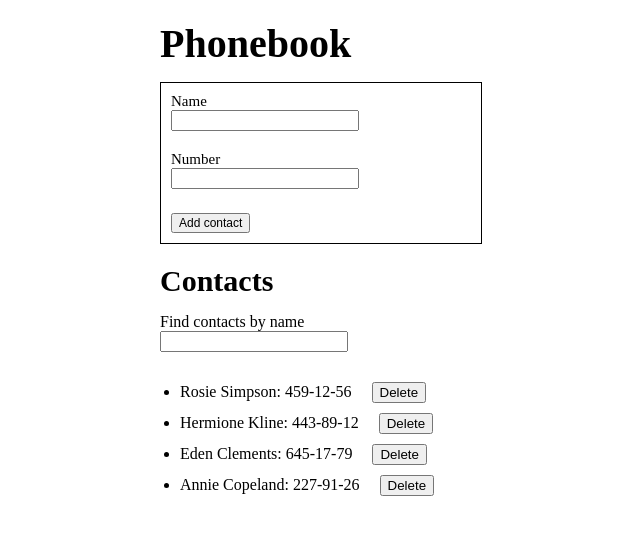
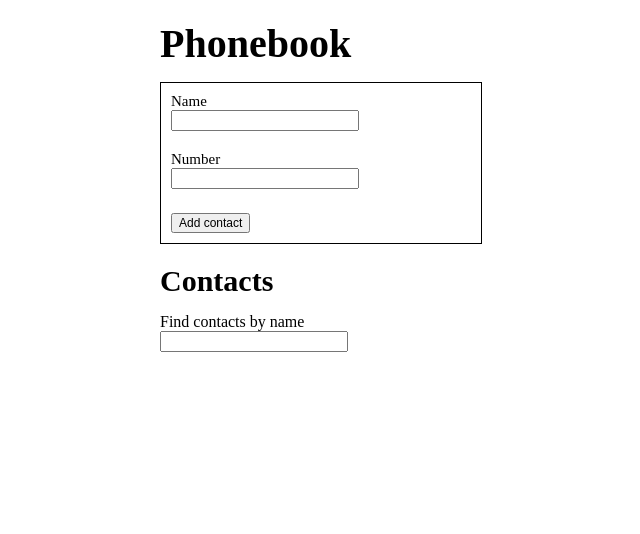
Before and after one commit to Midland707/goit-react-hw-03-phonebook, a React (Create React App) app: page / in a window 1280 px wide. Shown: the top 534 px of the page, without its empty margins (319-959 px from the left). Built offline with nearby package versions, Linux system fonts and the light colour scheme.

Commit message:
add contacts to localStorage

```diff
--- a/src/components/App.jsx
+++ b/src/components/App.jsx
@@ -6,13 +6,33 @@ import css from './App.module.css';
 export class App extends Component {
   state = {
     contacts: [
-      { id: 'id-1', name: 'Rosie Simpson', number: '459-12-56' },
-      { id: 'id-2', name: 'Hermione Kline', number: '443-89-12' },
-      { id: 'id-3', name: 'Eden Clements', number: '645-17-79' },
-      { id: 'id-4', name: 'Annie Copeland', number: '227-91-26' },
+      // { id: 'id-1', name: 'Rosie Simpson', number: '459-12-56' },
+      // { id: 'id-2', name: 'Hermione Kline', number: '443-89-12' },
+      // { id: 'id-3', name: 'Eden Clements', number: '645-17-79' },
+      // { id: 'id-4', name: 'Annie Copeland', number: '227-91-26' },
     ],
     filter: '',
   };
+
+  componentDidMount() {
+    const contactsStorage = localStorage.getItem('contactsStorage');
+    console.log('Mount contactsStorage =', contactsStorage);
+    const parsedContacts = JSON.parse(contactsStorage);
+    if (parsedContacts) {
+      this.setState({ contacts: parsedContacts });
+      console.log('Mount =', parsedContacts);
+    }
+  }
+
+  componentDidUpdate(prevProps, prevState) {
+    if (this.state.contacts !== prevState.contacts) {
+      console.log('Update');
+      localStorage.setItem(
+        'contactsStorage',
+        JSON.stringify(this.state.contacts)
+      );
+    }
+  }
 
   onSubmitForm = (data, resetForm) => {
     const { name } = data;
```
